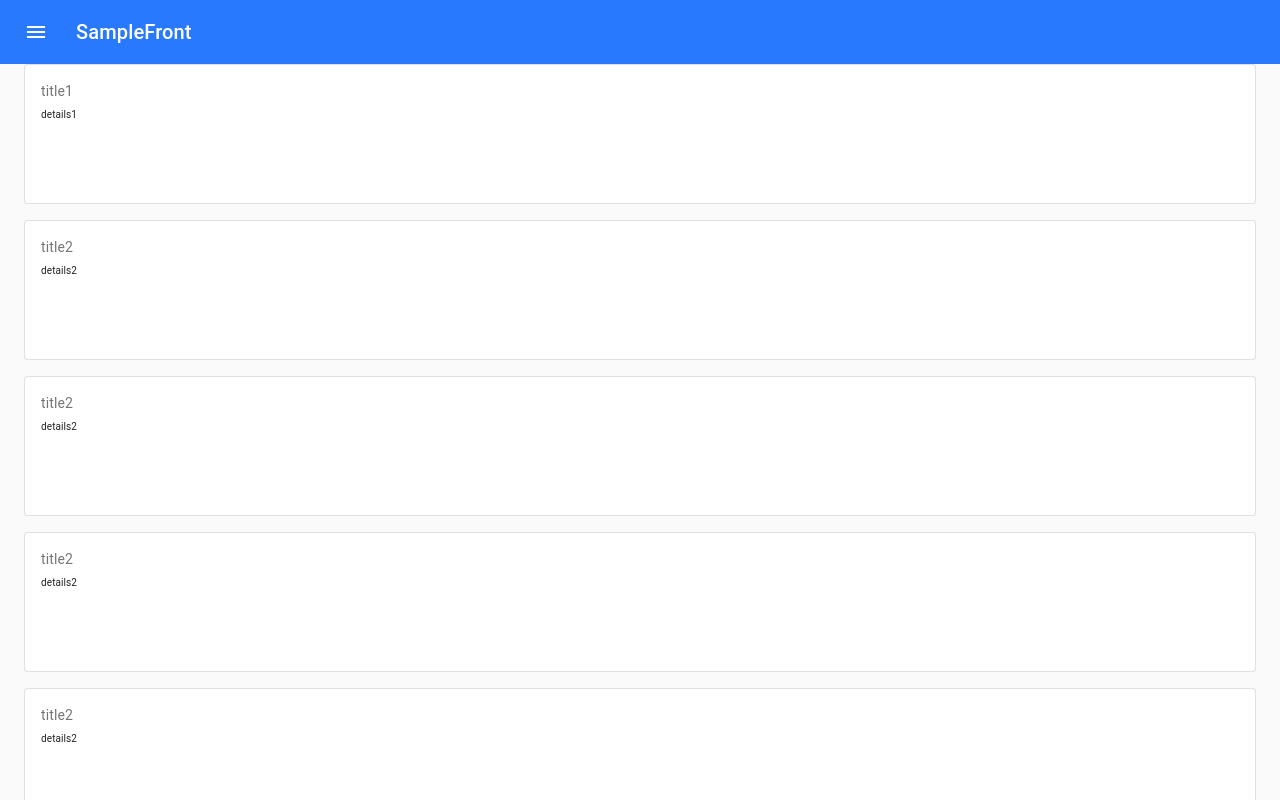
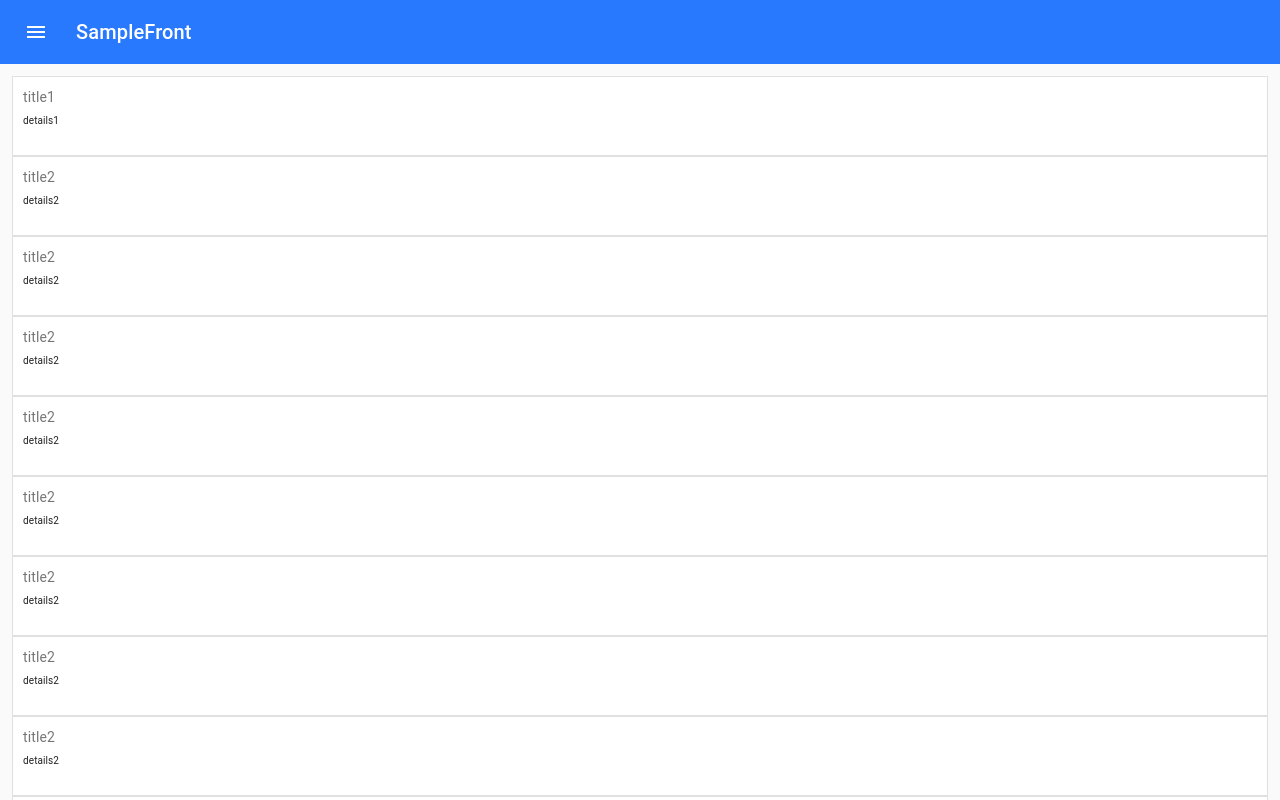
Before and after one commit to azmint/sample-front, a React (Create React App) app: page / in a window 1280 px wide. Shown: the top 800 px of the page. Built offline with nearby package versions, Linux system fonts and the light colour scheme.

Commit message:
レイアウトを修正

```diff
--- a/src/components/atoms/taskCard.js
+++ b/src/components/atoms/taskCard.js
@@ -1,13 +1,13 @@
 import React from 'react';
 import {makeStyles} from '@material-ui/core/styles';
-import Card from '@material-ui/core/Card';
-import CardContent from '@material-ui/core/CardContent';
 import Typography from '@material-ui/core/Typography';
+import Paper from "@material-ui/core/Paper";
 
 const useStyles = makeStyles({
     root: {
         flexGrow: 1,
-        height: 140,
+        height: 80,
+        padding: 10,
     },
     title: {
         fontSize: 14,
@@ -21,15 +21,13 @@ export default function TaskCard(props) {
     const classes = useStyles();
 
     return (
-        <Card className={classes.root} variant="outlined">
-            <CardContent>
+        <Paper className={classes.root} variant="outlined" square>
             <Typography className={classes.title} color="textSecondary" gutterBottom>
                 {props.title}
             </Typography>
             <Typography className={classes.details}>
                 {props.details}
             </Typography>
-            </CardContent>
-        </Card>
+        </Paper>
     );
 }
--- a/src/components/pages/top/taskCardGrid.js
+++ b/src/components/pages/top/taskCardGrid.js
@@ -6,13 +6,13 @@ import Container from "@material-ui/core/Container";
 
 const useStyles = makeStyles((theme) => ({
     root: {
-        flexGrow: 1,
+        padding: 6,
     },
 }));
 
 export default function TaskCardGrid() {
-    const [spacing] = React.useState(2);
     const classes = useStyles();
+    // APIから取得するように変更する
     const tasks = [
         {
             "title": "title1",
@@ -65,8 +65,8 @@ export default function TaskCardGrid() {
     ];
 
     return (
-        <Container>
-            <Grid container className={classes.root} justify="center" spacing={spacing}>
+        <Container className={classes.root}>
+            <Grid container className={classes.root}>
                 {tasks.map((task) => (
                     <Grid item xs={12}>
                         <TaskCard title={task.title} details={task.details} />
```
Lines whose indentation alone changed are shown as unchanged.
